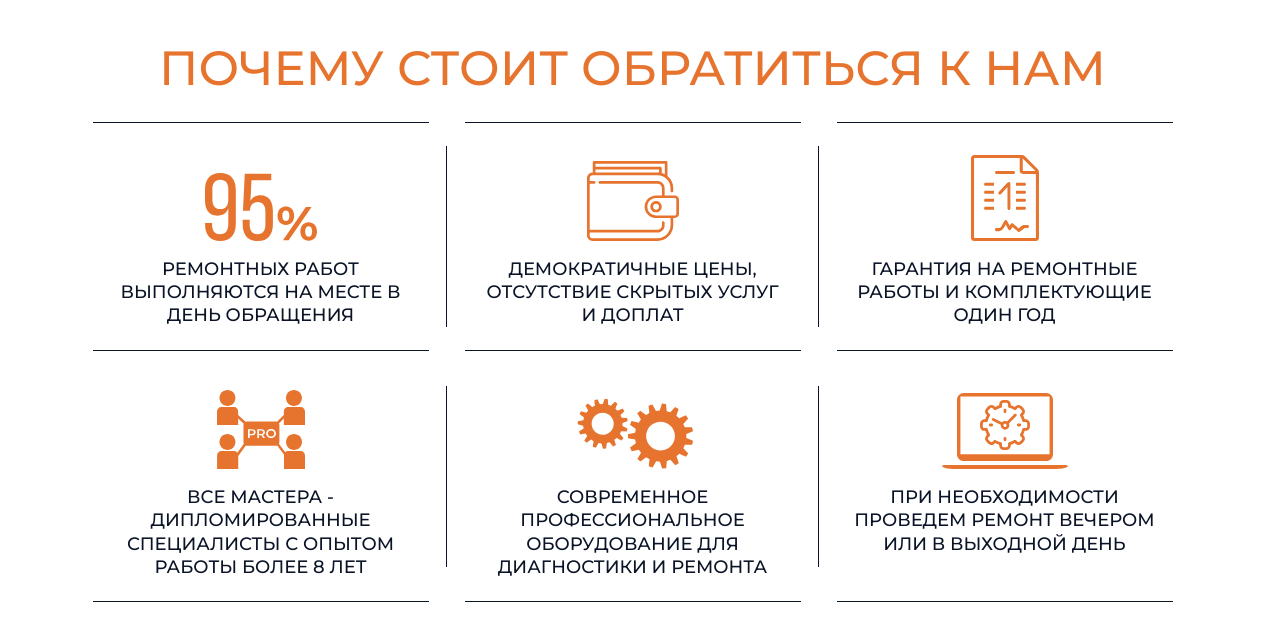
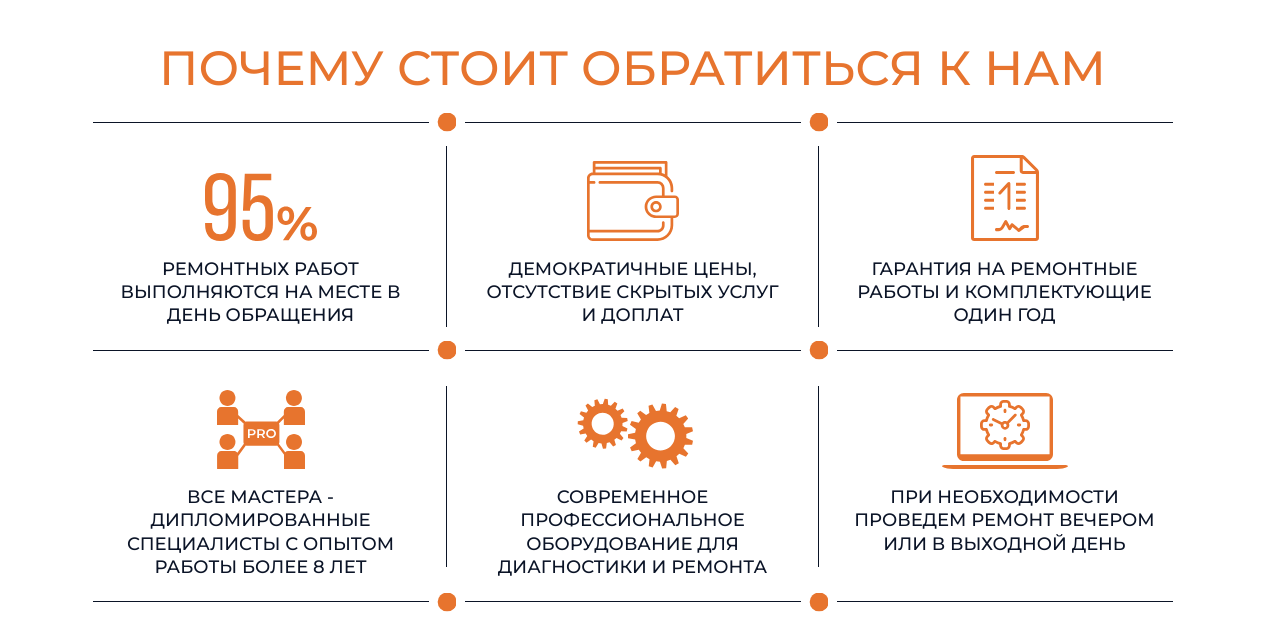
Before and after one commit to AlexSystemAdmin/GekoCorp, a website with bundled scripts: page index.html in a window 1280 px wide. Shown: the part 4615-5236 px from the top of the page. Built offline with nearby package versions, Linux system fonts and the light colour scheme; files whose address does not match are found by name.

Commit message:
gekoCorp/reason-of-appeal mod .reason-of-appeal-grid__circle path

```diff
--- a/styles/gekoCorp/reason-of-appeal.css
+++ b/styles/gekoCorp/reason-of-appeal.css
@@ -113,7 +113,7 @@
 {
     content: '';
     position: absolute;
-    background-image: url(../images/reason-of-appeal/Ellipse.svg);
+    background-image: url(../../images/reason-of-appeal/Ellipse.svg);
     width: 19px;
     height: 19px;
     top: 50%;
```
